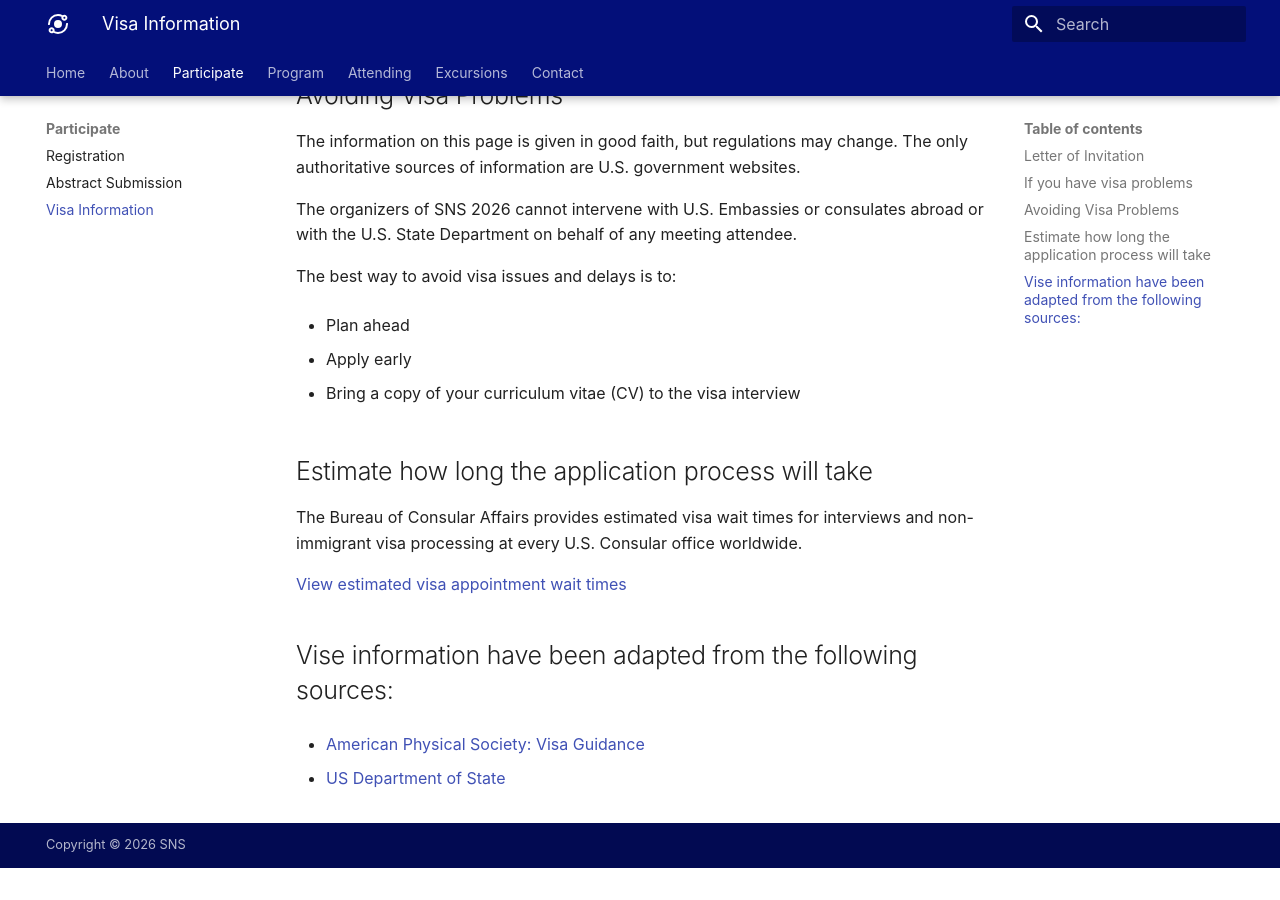
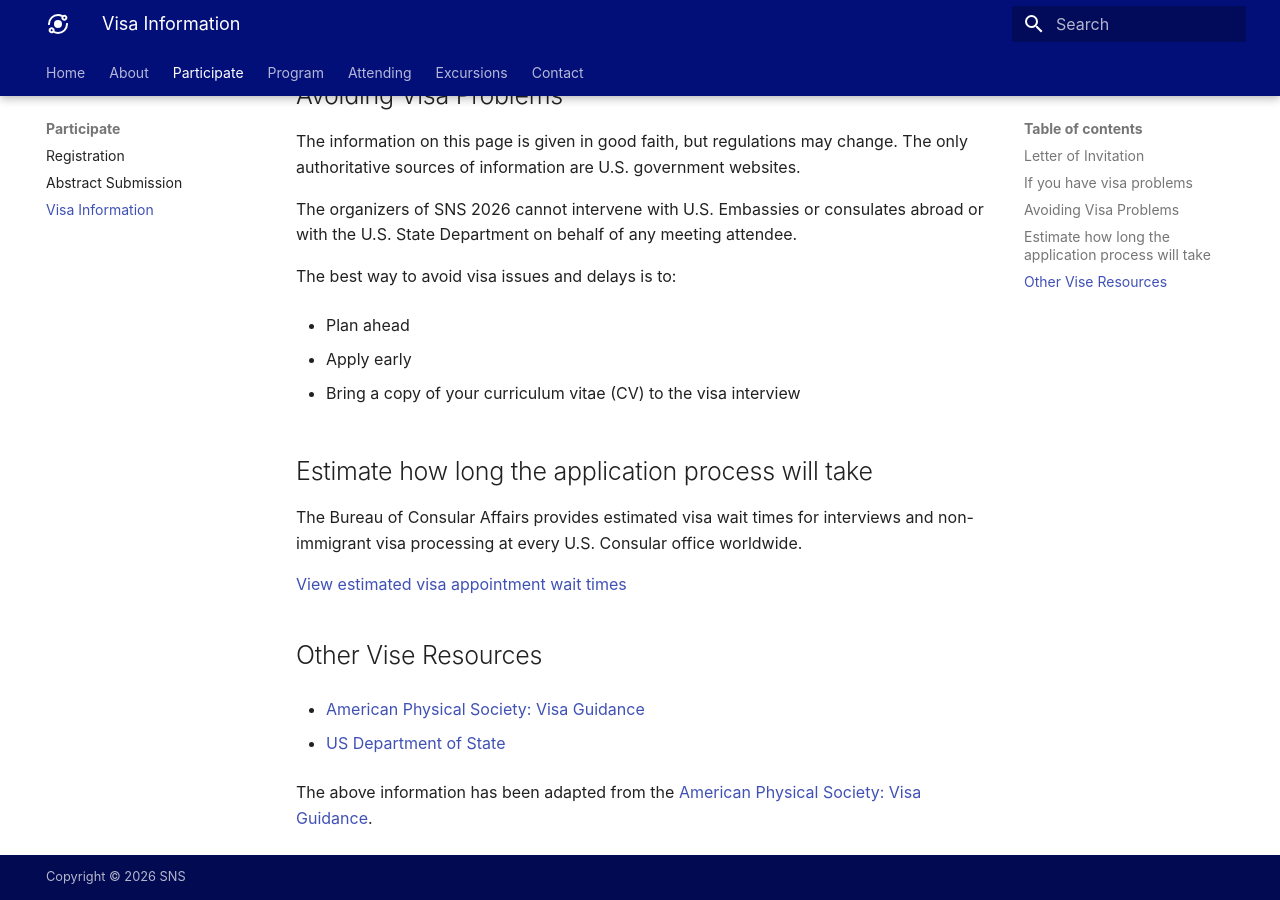
Before and after one commit to SNS2026/SNS2026.github.io, an MkDocs documentation site: the page built from docs/visa.md, in a window 1280 px wide and 900 px high, scrolled down 674 px. Built offline with MkDocs 1.6.1 and Material for MkDocs 9.7.7, drawn with Linux system fonts in a browser that asks for light colours; some web fonts are replaced; before the commit the page ends 1542 px from its top, so only the background shows below that.

Commit message:
Update visa.md

```diff
--- a/docs/visa.md
+++ b/docs/visa.md
@@ -39,8 +39,10 @@ The Bureau of Consular Affairs provides estimated visa wait times for interviews
 
 [View estimated visa appointment wait times](https://travel.state.gov/content/travel/en/us-visas/visa-information-resources/wait-times.html)
 
-## Vise information have been adapted from the following sources:
+## Other Vise Resources
 
 * [American Physical Society: Visa Guidance](https://www.aps.org/about/international/travel-guidance/international-visitors)
 
 * [US Department of State](https://travel.state.gov/content/travel/en/us-visas.html)
+
+The above information has been adapted from the [American Physical Society: Visa Guidance](https://www.aps.org/about/international/travel-guidance/international-visitors).
```
